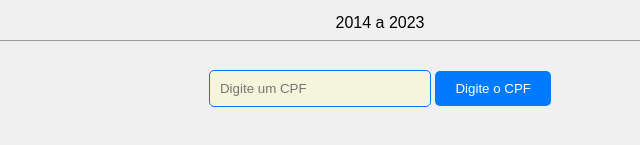
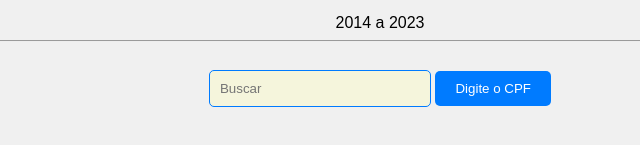
Before and after one commit to MarcoAurello/buscadorcertificados, a website: page index.html in a window 1280 px wide. Shown: the part 123-268 px from the top of the page, 260-900 px from the left. Drawn offline with nearby package versions, Linux system fonts and the light colour scheme.

Commit message:
051223.34

```diff
--- a/index.html
+++ b/index.html
@@ -104,7 +104,6 @@
 
             border-radius: 5px;
             padding: 20px;
-
         }
 
         #results15 {
@@ -118,7 +117,6 @@
 
             border-radius: 5px;
             padding: 20px;
-
         }
 
         #results17 {
@@ -163,7 +161,7 @@
         <hr>
 
         <div id='a'>
-            <input type="text" id="searchInput" style="width: 200px;" placeholder="Digite um CPF">
+            <input type="text" id="searchInput" style="width: 200px;" placeholder="Buscar">
             <button onclick="searchUsers()">Digite o CPF</button>
 
         </div>
```
